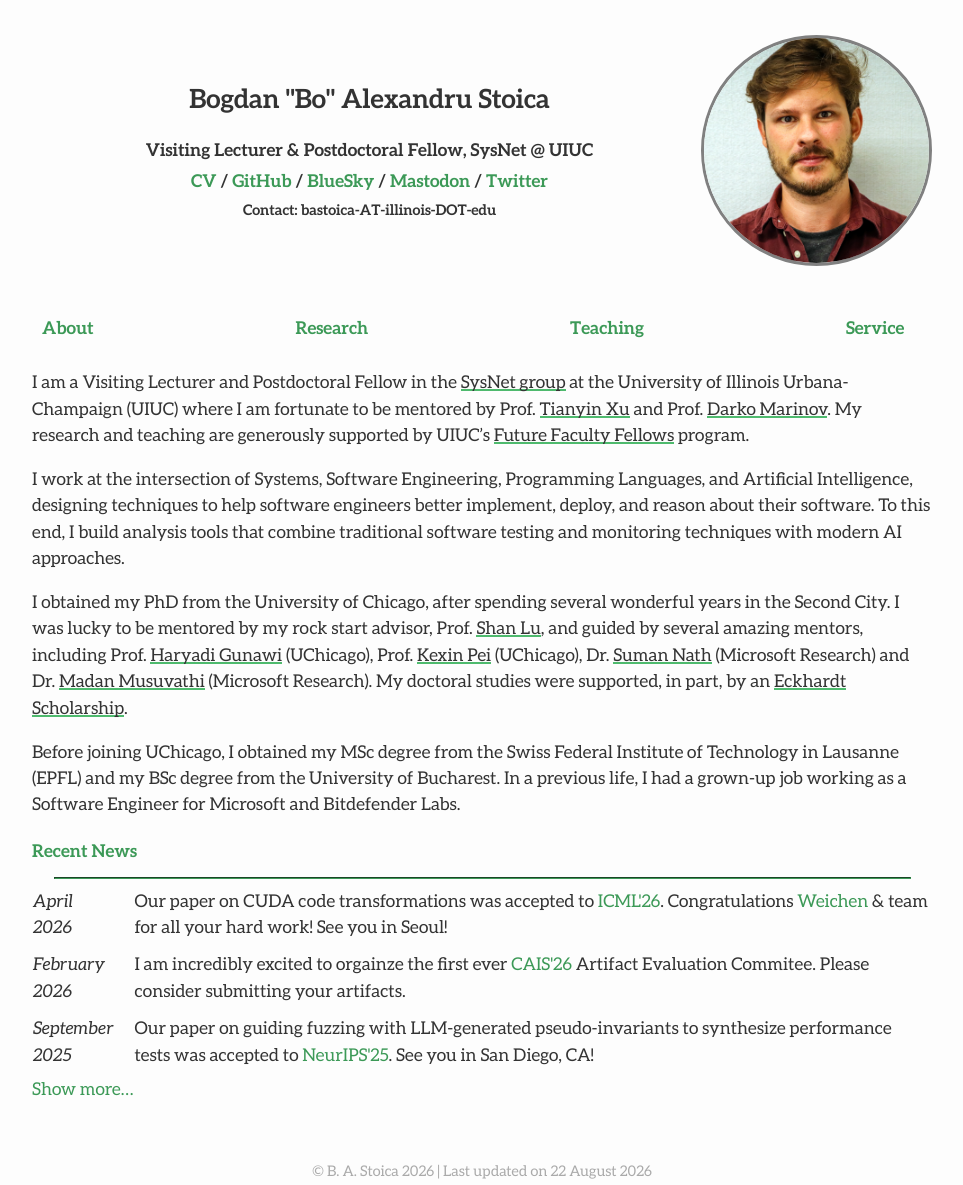
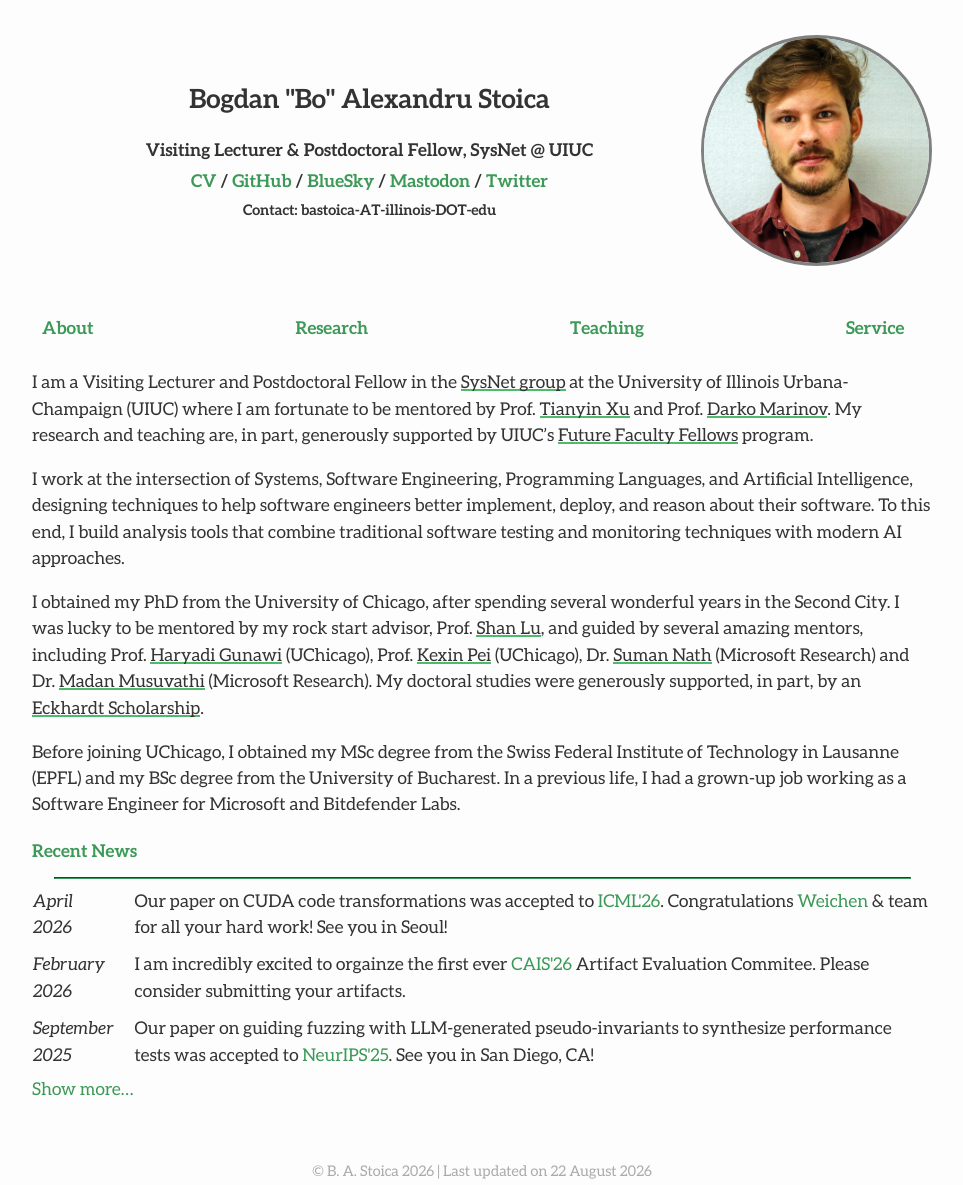
Before and after one commit to bastoica/bastoica.github.io, a Jekyll site: the page built from index.md, in a window 1280 px wide. Shown: the whole page, without its empty margins (158-1121 px from the left). Built offline with Jekyll 4.4.1, drawn with Linux system fonts in a browser that asks for light colours; nearby versions of some CDN libraries.

Commit message:
more accurate description of support

```diff
--- a/index.md
+++ b/index.md
@@ -11,13 +11,13 @@
 <hr class="news-style" style="width: 95%; ">
 -->
 
-I am a Visiting Lecturer and Postdoctoral Fellow in the <a href="https://siebelschool.illinois.edu/research/areas/systems-and-networking" target="_blank">SysNet group</a> at the University of Illinois Urbana-Champaign (UIUC) where I am fortunate to be mentored by Prof. <a href="https://tianyin.github.io/" target="_blank">Tianyin Xu</a> and Prof. <a href="https://mir.cs.illinois.edu/marinov/" target="_blank">Darko Marinov</a>. My research and teaching are generously supported by UIUC's [Future Faculty Fellows](https://siebelschool.illinois.edu/about/positions/postdoctoral/future-faculty-fellows) program.
+I am a Visiting Lecturer and Postdoctoral Fellow in the <a href="https://siebelschool.illinois.edu/research/areas/systems-and-networking" target="_blank">SysNet group</a> at the University of Illinois Urbana-Champaign (UIUC) where I am fortunate to be mentored by Prof. <a href="https://tianyin.github.io/" target="_blank">Tianyin Xu</a> and Prof. <a href="https://mir.cs.illinois.edu/marinov/" target="_blank">Darko Marinov</a>. My research and teaching are, in part, generously supported by UIUC's [Future Faculty Fellows](https://siebelschool.illinois.edu/about/positions/postdoctoral/future-faculty-fellows) program.
 
 I work at the intersection of Systems, Software Engineering, Programming Languages, and Artificial Intelligence, designing techniques to help software engineers better implement, deploy, and reason about their software.
 To this end, I build analysis tools that combine traditional software testing and monitoring techniques with modern AI approaches.
 
 I obtained my PhD from the University of Chicago, after spending several wonderful years in the Second City. I was lucky to be mentored by my rock start advisor, Prof. <a href="https://people.cs.uchicago.edu/~shanlu/" target="_blank">Shan Lu</a>, and guided by several amazing mentors, including Prof. <a href="https://people.cs.uchicago.edu/~haryadi/" target="_blank">Haryadi Gunawi</a> (UChicago), Prof. <a href="https://cs.uchicago.edu/people/kexin-pei/" target="_blank">Kexin Pei</a> (UChicago), Dr. <a href="https://www.microsoft.com/en-us/research/people/sumann/" target="_blank">Suman Nath</a> (Microsoft Research) and Dr. <a href="https://www.microsoft.com/en-us/research/people/madanm/" target="_blank">Madan Musuvathi</a> (Microsoft Research).
-My doctoral studies were supported, in part, by an [Eckhardt Scholarship](https://physicalsciences.uchicago.edu/academics/financial-aid/eckhardt-scholars/).
+My doctoral studies were generously supported, in part, by an [Eckhardt Scholarship](https://physicalsciences.uchicago.edu/academics/financial-aid/eckhardt-scholars/).
 
 Before joining UChicago, I obtained my MSc degree from the Swiss Federal Institute of Technology in Lausanne (EPFL) and my BSc degree from the University of Bucharest.
 In a previous life, I had a grown-up job working as a Software Engineer for Microsoft and Bitdefender Labs.
```
